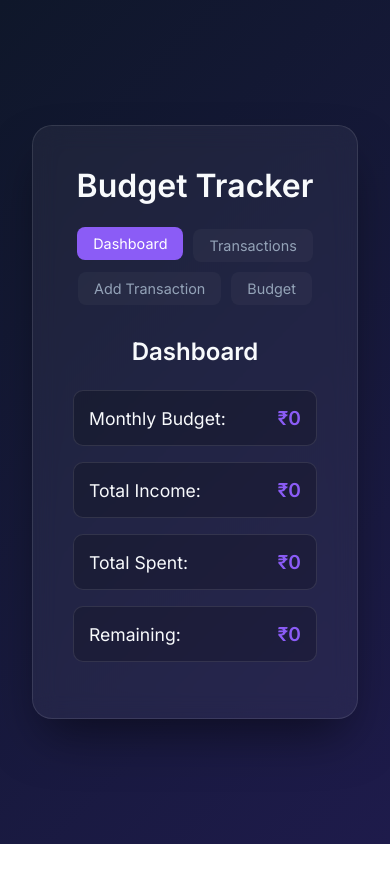
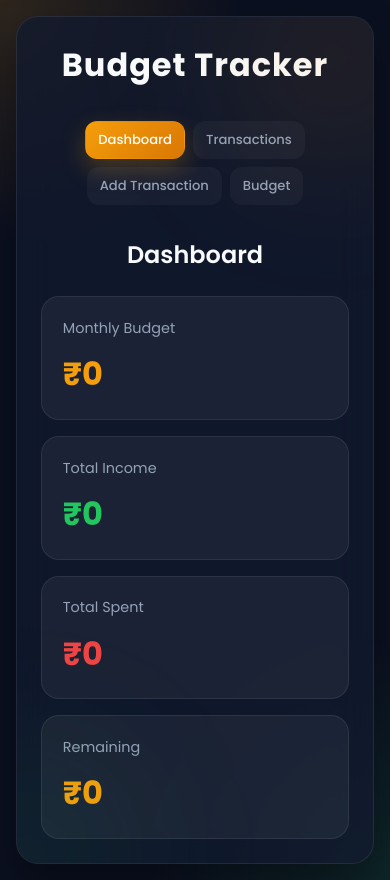
Before and after one commit to Harshwardhanrc/TCBproject, a plain HTML site: page dashboard.html in a window 390 px wide. Before the commit the page ends 844 px from the top, so only its background shows below. Drawn offline with Linux system fonts and the light colour scheme; no server answers.

Commit message:
UI Redesign

```diff
--- a/backend/package.json
+++ b/backend/package.json
@@ -11,8 +11,11 @@
   "license": "ISC",
   "type": "commonjs",
   "dependencies": {
+    "bcryptjs": "^3.0.3",
     "cors": "^2.8.6",
+    "dotenv": "^17.4.2",
     "express": "^5.2.1",
+    "jsonwebtoken": "^9.0.3",
     "mongoose": "^9.4.1"
   }
 }
--- a/dashboard.html
+++ b/dashboard.html
@@ -11,31 +11,41 @@
 <body>
   <div class="app-container">
     <h1>Budget Tracker</h1>
+
     <nav>
       <a href="dashboard.html" class="active">Dashboard</a>
       <a href="expenses.html">Transactions</a>
       <a href="add.html">Add Transaction</a>
       <a href="budget.html">Budget</a>
     </nav>
+
     <h2>Dashboard</h2>
 
-<p class="stat">
-  Monthly Budget: <strong id="budget-display">₹0</strong>
-</p>
+    <div class="stats-container">
 
-<p class="stat">
-  Total Income: <strong id="total-income">₹0</strong>
-</p>
+      <div class="stat-card">
+        <div class="stat-title">Monthly Budget</div>
+        <div class="stat-value remaining" id="budget-display">₹0</div>
+      </div>
 
-<p class="stat">
-  Total Spent: <strong id="total-spent">₹0</strong>
-</p>
+      <div class="stat-card">
+        <div class="stat-title">Total Income</div>
+        <div class="stat-value income" id="total-income">₹0</div>
+      </div>
 
-<p class="stat">
-  Remaining: <strong id="remaining">₹0</strong>
-</p>
+      <div class="stat-card">
+        <div class="stat-title">Total Spent</div>
+        <div class="stat-value expense" id="total-spent">₹0</div>
+      </div>
+
+      <div class="stat-card">
+        <div class="stat-title">Remaining</div>
+        <div class="stat-value remaining" id="remaining">₹0</div>
+      </div>
+
+    </div>
+
   </div>
+
   <script src="app.js"></script>
 </body>
-
-</html>
--- a/styles.css
+++ b/styles.css
@@ -1,79 +1,172 @@
-@import url('https://fonts.googleapis.com/css2?family=Inter:wght@300;400;600&display=swap');
+@import url('https://fonts.googleapis.com/css2?family=Poppins:wght@300;400;500;600;700&display=swap');
 
 :root {
-    --bg-gradient: linear-gradient(135deg, #0f172a 0%, #1e1b4b 100%);
-    --card-bg: rgba(255, 255, 255, 0.05);
-    --card-border: rgba(255, 255, 255, 0.1);
+    --bg-main: #0b1020;
+    --bg-secondary: #121a2f;
+    --card-bg: rgba(18, 26, 47, 0.75);
+    --border: rgba(255,255,255,0.08);
+
     --text-primary: #f8fafc;
     --text-secondary: #94a3b8;
-    --accent: #8b5cf6;
-    --accent-hover: #7c3aed;
-    --danger: #ef4444;
+
+    --income: #22c55e;
+    --expense: #ef4444;
+    --primary: #f59e0b;
+    --primary-hover: #d97706;
+
+    --shadow: 0 20px 40px rgba(0,0,0,0.35);
 }
 
 * {
-    box-sizing: border-box;
     margin: 0;
     padding: 0;
+    box-sizing: border-box;
 }
 
 body {
-    font-family: 'Inter', sans-serif;
-    background: var(--bg-gradient);
+    font-family: 'Poppins', sans-serif;
+    background:
+        radial-gradient(circle at top left, rgba(245,158,11,0.15), transparent 25%),
+        radial-gradient(circle at bottom right, rgba(34,197,94,0.12), transparent 25%),
+        var(--bg-main);
+
+    min-height: 100vh;
     color: var(--text-primary);
-    min-height: 100vh;
+
     display: flex;
     justify-content: center;
     align-items: center;
+
     padding: 2rem;
 }
 
 .app-container {
+    width: 100%;
+    max-width: 850px;
+
     background: var(--card-bg);
-    backdrop-filter: blur(12px);
-    border: 1px solid var(--card-border);
-    border-radius: 20px;
+    backdrop-filter: blur(18px);
+
+    border: 1px solid var(--border);
+    border-radius: 28px;
+
     padding: 2.5rem;
-    width: 100%;
-    max-width: 650px;
-    box-shadow: 0 25px 50px -12px rgba(0, 0, 0, 0.5);
-    animation: fadeIn 0.5s ease-out;
+
+    box-shadow: var(--shadow);
+
+    position: relative;
+    overflow: hidden;
+
+    animation: fadeIn 0.7s ease;
+}
+
+.app-container::before {
+    content: "";
+
+    position: absolute;
+
+    width: 240px;
+    height: 240px;
+
+    background: rgba(245,158,11,0.08);
+
+    border-radius: 50%;
+
+    top: -80px;
+    right: -80px;
+
+    filter: blur(70px);
+}
+
+.app-container::after {
+    content: "";
+
+    position: absolute;
+
+    width: 220px;
+    height: 220px;
+
+    background: rgba(34,197,94,0.08);
+
+    border-radius: 50%;
+
+    bottom: -100px;
+    left: -100px;
+
+    filter: blur(70px);
 }
 
 @keyframes fadeIn {
-    from { opacity: 0; transform: translateY(20px); }
-    to { opacity: 1; transform: translateY(0); }
+    from {
+        opacity: 0;
+        transform: translateY(25px);
+    }
+
+    to {
+        opacity: 1;
+        transform: translateY(0);
+    }
 }
 
-h1, h2, h3 {
+h1 {
+    text-align: center;
+    font-size: 2.5rem;
+    font-weight: 700;
+
+    margin-bottom: 2rem;
+
+    letter-spacing: 1px;
+}
+
+h2, h3 {
+    text-align: center;
     margin-bottom: 1.5rem;
-    color: var(--text-primary);
-    text-align: center;
     font-weight: 600;
 }
 
 nav {
     display: flex;
     justify-content: center;
-    gap: 10px;
+    gap: 12px;
+
+    flex-wrap: wrap;
+
     margin-bottom: 2rem;
-    flex-wrap: wrap;
 }
 
 nav a {
+    text-decoration: none;
+
     color: var(--text-secondary);
-    text-decoration: none;
-    padding: 8px 16px;
-    border-radius: 8px;
-    transition: all 0.3s ease;
-    background: rgba(255, 255, 255, 0.03);
-    font-size: 0.9rem;
+
+    padding: 10px 18px;
+
+    border-radius: 12px;
+
+    background: rgba(255,255,255,0.04);
+
+    border: 1px solid transparent;
+
+    transition: all 0.25s ease;
+
+    font-size: 0.95rem;
+    font-weight: 500;
 }
 
-nav a:hover, nav a.active {
-    color: #fff;
-    background: var(--accent);
+nav a:hover {
     transform: translateY(-2px);
+
+    border-color: rgba(245,158,11,0.3);
+
+    color: white;
+}
+
+nav a.active {
+    background: linear-gradient(135deg, #f59e0b, #d97706);
+
+    color: white;
+
+    box-shadow: 0 10px 25px rgba(245,158,11,0.25);
 }
 
 form {
@@ -85,133 +178,246 @@ form {
 form > div {
     display: flex;
     flex-direction: column;
-    gap: 0.4rem;
+    gap: 0.45rem;
 }
 
 label {
-    font-size: 0.9rem;
     color: var(--text-secondary);
+    font-size: 0.92rem;
 }
 
-input, select {
+input,
+select {
     width: 100%;
-    padding: 12px;
-    border-radius: 10px;
-    border: 1px solid var(--card-border);
-    background: rgba(0, 0, 0, 0.2);
-    color: var(--text-primary);
-    font-family: inherit;
-    transition: all 0.3s ease;
+
+    padding: 14px;
+
+    border-radius: 14px;
+
+    border: 1px solid var(--border);
+
+    background: rgba(255,255,255,0.04);
+
+    color: white;
+
+    font-size: 0.95rem;
+
+    transition: all 0.25s ease;
 }
 
-input:focus, select:focus {
+input:focus,
+select:focus {
     outline: none;
-    border-color: var(--accent);
-    box-shadow: 0 0 0 3px rgba(139, 92, 246, 0.2);
+
+    border-color: rgba(245,158,11,0.4);
+
+    box-shadow: 0 0 0 4px rgba(245,158,11,0.12);
+
+    background: rgba(255,255,255,0.06);
 }
 
-/* Ensure empty option has valid color inside select dropdown */
 option {
-    background: #1e1b4b;
-    color: #f8fafc;
+    background: #111827;
 }
 
 button {
-    background: var(--accent);
+    border: none;
+
+    background: linear-gradient(135deg, #f59e0b, #d97706);
+
     color: white;
-    border: none;
-    padding: 12px 24px;
-    border-radius: 10px;
+
+    padding: 14px;
+
+    border-radius: 14px;
+
+    font-size: 1rem;
     font-weight: 600;
+
     cursor: pointer;
-    transition: all 0.3s ease;
-    width: 100%;
-    margin-top: 0.5rem;
+
+    transition: all 0.25s ease;
 }
 
 button:hover {
-    background: var(--accent-hover);
-    transform: translateY(-2px);
-    box-shadow: 0 10px 15px -3px rgba(139, 92, 246, 0.4);
+    transform: translateY(-3px);
+
+    box-shadow: 0 15px 30px rgba(245,158,11,0.25);
+}
+
+button:active {
+    transform: scale(0.98);
+}
+
+.stats-container {
+    display: grid;
+
+    grid-template-columns: repeat(auto-fit, minmax(180px, 1fr));
+
+    gap: 1rem;
+
+    margin-top: 1.5rem;
+}
+
+.stat-card {
+    background: rgba(255,255,255,0.05);
+
+    border: 1px solid var(--border);
+
+    border-radius: 18px;
+
+    padding: 1.3rem;
+
+    transition: all 0.25s ease;
+}
+
+.stat-card:hover {
+    transform: translateY(-5px);
+
+    background: rgba(255,255,255,0.07);
+}
+
+.stat-title {
+    color: var(--text-secondary);
+
+    font-size: 0.9rem;
+
+    margin-bottom: 0.7rem;
+}
+
+.stat-value {
+    font-size: 2rem;
+    font-weight: 700;
+}
+
+.income {
+    color: var(--income);
+}
+
+.expense {
+    color: var(--expense);
+}
+
+.remaining {
+    color: var(--primary);
+}
+
+.table-container {
+    width: 100%;
+    overflow-x: auto;
+
+    margin-top: 1rem;
+
+    border-radius: 18px;
+}
+
+.table-container::-webkit-scrollbar {
+    height: 6px;
+}
+
+.table-container::-webkit-scrollbar-thumb {
+    background: rgba(245,158,11,0.5);
+    border-radius: 20px;
+}
+
+.table-container::-webkit-scrollbar-track {
+    background: transparent;
+}
+
+table {
+    width: 100%;
+
+    border-collapse: collapse;
+
+    min-width: 650px;
+
+    overflow: hidden;
+
+    border-radius: 18px;
+}
+
+th {
+    background: rgba(255,255,255,0.04);
+
+    color: var(--text-secondary);
+
+    font-size: 0.85rem;
+
+    text-transform: uppercase;
+
+    letter-spacing: 1px;
+}
+
+th,
+td {
+    padding: 15px;
+
+    border-bottom: 1px solid rgba(255,255,255,0.05);
+
+    text-align: left;
+}
+
+tr {
+    transition: all 0.2s ease;
+}
+
+tr:hover {
+    background: rgba(255,255,255,0.03);
+}
+
+td button {
+    width: auto;
+
+    padding: 8px 14px;
+
+    font-size: 0.82rem;
+
+    background: linear-gradient(135deg, #ef4444, #dc2626);
+
+    border-radius: 10px;
+}
+
+td button:hover {
+    box-shadow: 0 10px 20px rgba(239,68,68,0.25);
 }
 
 hr {
     border: none;
-    border-top: 1px solid var(--card-border);
+
+    height: 1px;
+
+    background: rgba(255,255,255,0.08);
+
     margin: 2rem 0;
 }
 
-table {
-    width: 100%;
-    border-collapse: collapse;
-    margin-top: 1rem;
-    min-width: 600px;
-}
+@media (max-width: 700px) {
 
-th, td {
-    padding: 12px;
-    text-align: left;
-    border-bottom: 1px solid var(--card-border);
-}
+    body {
+        padding: 1rem;
+    }
 
-th {
-    color: var(--text-secondary);
-    font-weight: 600;
-    font-size: 0.9rem;
-    text-transform: uppercase;
-}
+    .app-container {
+        padding: 1.5rem;
+        border-radius: 22px;
+    }
 
-tr:hover td {
-    background: rgba(255, 255, 255, 0.02);
-}
+    h1 {
+        font-size: 2rem;
+    }
 
-td button {
-    width: auto;
-    padding: 6px 12px;
-    font-size: 0.8rem;
-    margin: 2px 5px 2px 0;
-}
+    nav {
+        gap: 8px;
+    }
 
-td button:last-child {
-    background: var(--danger);
-}
+    nav a {
+        padding: 8px 12px;
+        font-size: 0.82rem;
+    }
 
-td button:last-child:hover {
-    background: #dc2626;
-    box-shadow: 0 10px 15px -3px rgba(239, 68, 68, 0.4);
-}
-
-p.stat {
-    font-size: 1.1rem;
-    margin-bottom: 1rem;
-    display: flex;
-    justify-content: space-between;
-    align-items: center;
-    padding: 15px;
-    background: rgba(0, 0, 0, 0.2);
-    border-radius: 10px;
-    border: 1px solid var(--card-border);
-}
-
-p.stat strong {
-    color: var(--accent);
-    font-size: 1.2rem;
-}
-hr {
-    margin: 1.5rem 0;
-}
-.table-container {
-    width: 100%;
-    overflow-x: auto;
-    scrollbar-width: none;
-    scroll-behavior: smooth;
-}
-.table-container::-webkit-scrollbar {
-    display: none;
-}
-@media (max-width: 600px) {
-    th, td {
-        font-size: 12px;
-        padding: 8px;
+    th,
+    td {
+        padding: 10px;
+        font-size: 0.82rem;
     }
 }
```
Also changed, not shown: backend/server.js (+9 -3 lines), 2 other files.
